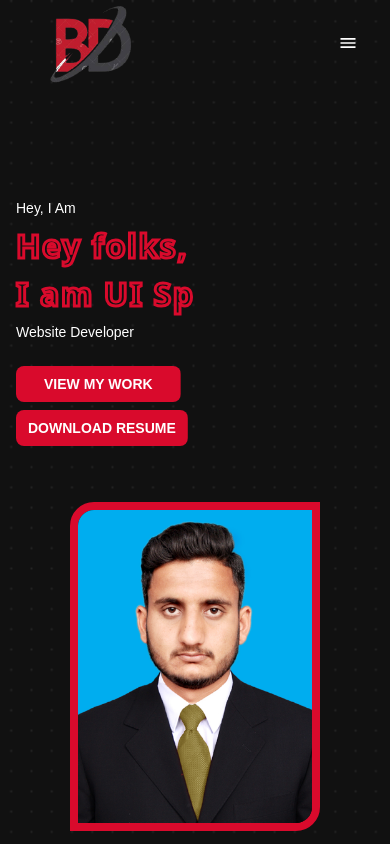
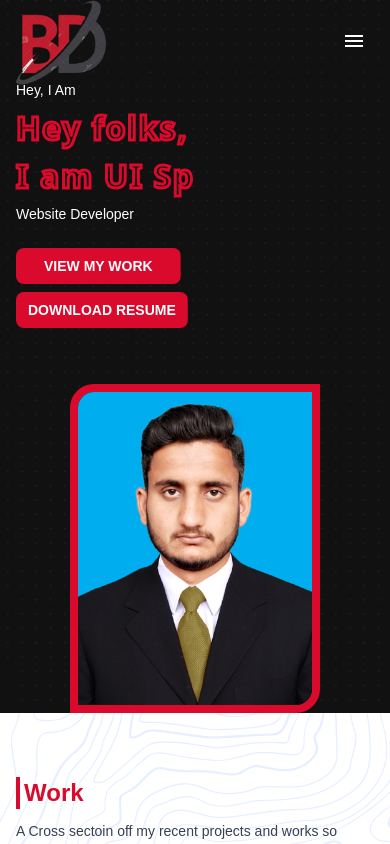
Before and after one commit to BasharatAliKing/Portfolio-On-Tailwind, a React (Create React App) app: page / in a window 390 px wide. Shown: the top 844 px of the page. Built offline with nearby package versions, Linux system fonts and the light colour scheme.

Commit message:
data added

```diff
--- a/src/Layouts/Footer.jsx
+++ b/src/Layouts/Footer.jsx
@@ -37,7 +37,7 @@ export default function Footer() {
         </div>
         <div className='md:px-10'>
             <h1 className='text-lg font-medium'>Follow Us</h1>
-            <div className='flex gap-3 mt-3'>
+            <div className='flex gap-2 md:gap-3 mt-3'>
                <div className='flex flex-row md:flex-col gap-2'>
                <a href="https://Wa.me/923036939413" ><FaWhatsapp className='text-3xl text-white bg-green-700 rounded-full p-2' /></a>
                 <a href="https://www.facebook.com/profile.php?id=100080969177729&mibextid=ZbWKwL"><FaFacebookF className='text-3xl text-white bg-blue-900 rounded-full p-2' /></a>
--- a/src/Layouts/Navbar.jsx
+++ b/src/Layouts/Navbar.jsx
@@ -30,9 +30,9 @@ export default function Navbar() {
     <>
     <div className={Navbar ? "active" :" navbars"}>
       <nav  className=' text-white  z-10 w-full'>
-        <div className='container flex flex-col md:flex-row items-center justify-between'>
-        <div className="logo"><img src={process.env.PUBLIC_URL+"./logo.png"} className='w-[30%]' alt="my-pic" /></div>
-        <div className='text-xl absolute md:hidden right-8 top-8' onClick={()=>{setOpen(!Open)}}>
+        <div className='container flex flex-col md:flex-row items-start md:items-center justify-between'>
+        <div className="logo w-[25%]"><img src={process.env.PUBLIC_URL+"./logo.png"} className='' alt="my-pic" /></div>
+        <div className='text-2xl absolute md:hidden right-6 top-7' onClick={()=>{setOpen(!Open)}}>
         <ion-icon name={Open ? "close":"menu"}></ion-icon>
         </div>
          <ul className={`md:flex items-start bg-black w-full md:items-center absolute md:z-auto z-50  left-0 md:w-auto md:static top-20 transition-all duration-300 ease-in py-10 md:py-0 ${ Open ? 'top-20 opacity-100' : 'top-[-500px]'} `} >
--- a/src/Pages/Home.jsx
+++ b/src/Pages/Home.jsx
@@ -10,8 +10,8 @@ export default function Home() {
   return (
     <>
       <div className=' bg-bgimgall  bg-no-repeat bg-cover top-0'>
-        <div className='container flex flex-col items-center justify-center w-full h-[120vh] md:flex-row md:h-screen  '>
-          <div className='flex flex-col text-white gap-y-1 md:h-auto w-screen  md:gap-y-3  p-4 md:w-1/2'>
+        <div className='container flex flex-col items-center justify-center w-full md:flex-row md:h-screen  '>
+          <div className='flex flex-col text-white gap-y-1 mt-16 md:h-auto w-screen  md:gap-y-3  p-4 md:w-1/2'>
             <h4 className='text-sm md:text-xl font-medium font-saira'>Hey, I Am</h4>
           <div className='flex flex-col items-start md:items-center sm:flex-row md:gap-2'>
             <div className='full-main '>Hey folks,</div>
```
Also changed, not shown: public/logo.png.
